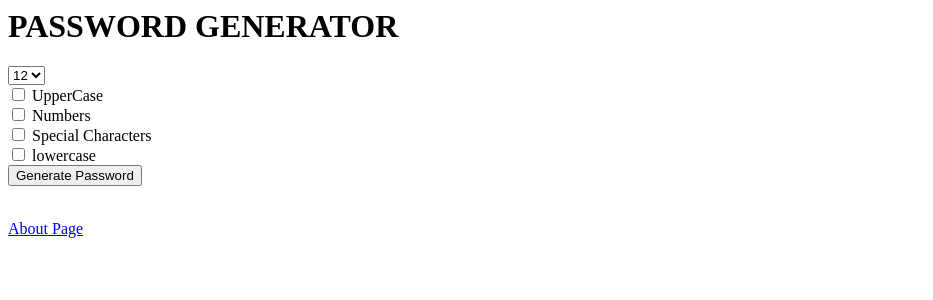
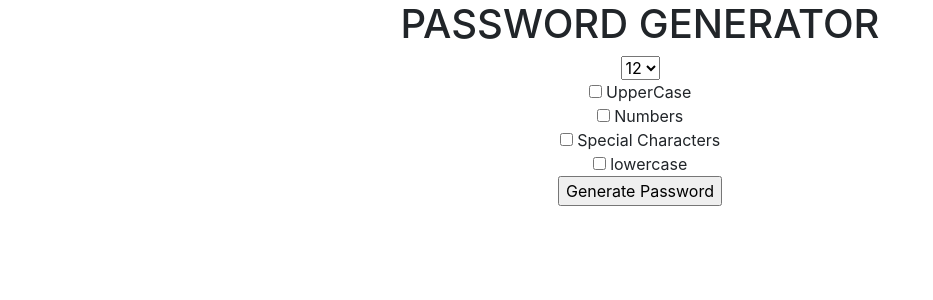
Before and after one commit to ianaaya11/django3-password-generaton, a Django app: page / in a window 1280 px wide. Shown: the top 300 px of the page, without its empty margins (0-933 px from the left). Run offline with Django 3.2, Linux system fonts and the light colour scheme; some libraries are stand-ins or nearby versions.

Commit message:
I made some changes

```diff
--- a/generator/templates/generator/home.html
+++ b/generator/templates/generator/home.html
@@ -1,4 +1,7 @@
+<link rel="stylesheet" href="https://maxcdn.bootstrapcdn.com/bootstrap/4.0.0/css/bootstrap.min.css" integrity="sha384-Gn5384xqQ1aoWXA+058RXPxPg6fy4IWvTNh0E263XmFcJlSAwiGgFAW/dAiS6JXm" crossorigin="anonymous">
+<div class ="container text-center">
 <h1>PASSWORD GENERATOR</h1>
+
 
 
 <form action="{% url 'password' %}">
@@ -31,6 +34,4 @@
     <br>
     </form>
 
-    <br>
-
-    <a href="{% url 'about' %}">About Page</a>
+</div>
--- a/generator/templates/generator/password.html
+++ b/generator/templates/generator/password.html
@@ -1,2 +1,6 @@
+<link rel="stylesheet" href="https://maxcdn.bootstrapcdn.com/bootstrap/4.0.0/css/bootstrap.min.css" integrity="sha384-Gn5384xqQ1aoWXA+058RXPxPg6fy4IWvTNh0E263XmFcJlSAwiGgFAW/dAiS6JXm" crossorigin="anonymous">
+<div class="container text-center"></div>
 <h1> Your password is:</h1>
-<h2>{{ password }}</h2>
+<h2n class="alert alert-success">{{ password }}</h2>
+<a href="{% url 'home' %"} class="btn btn-warning">Home</a>
+</div>
```
